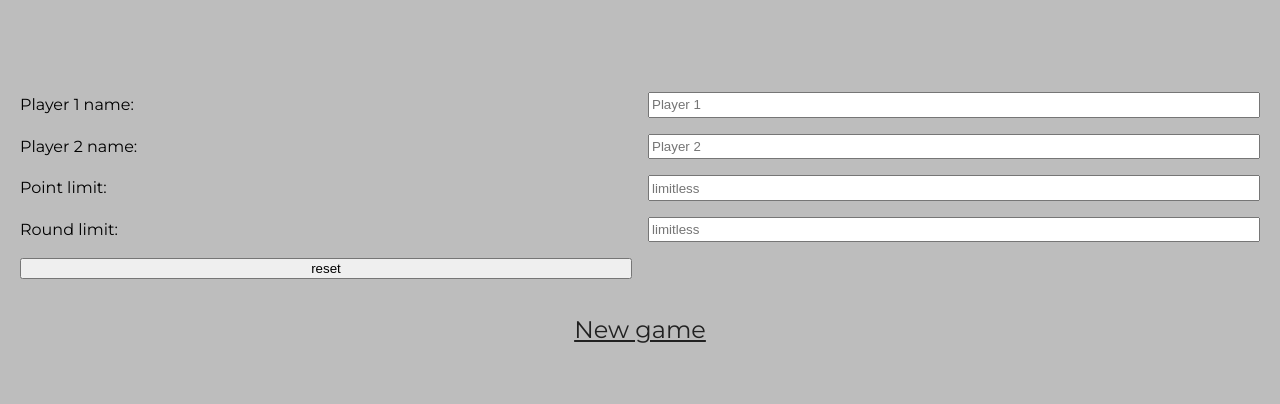
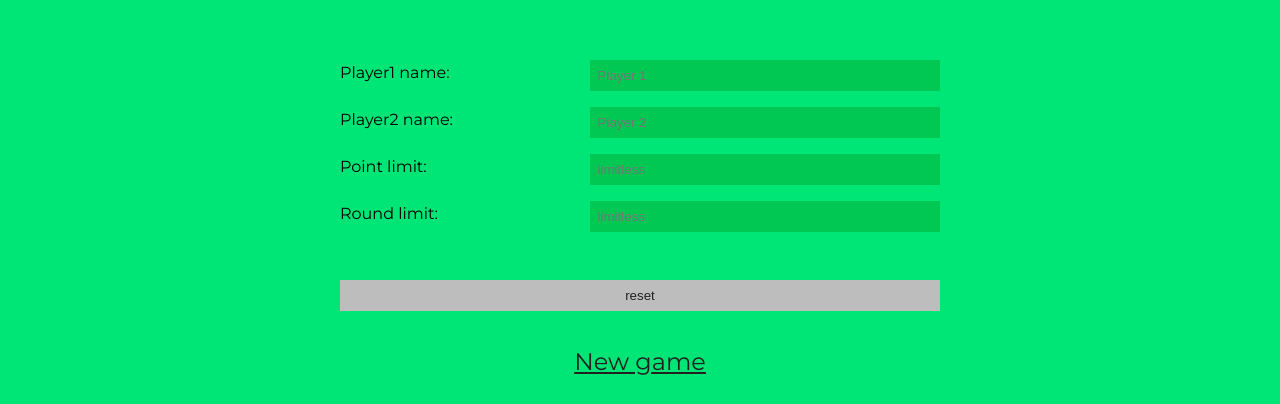
Before and after one commit to wojciechowski-piotr/rock-paper-scissors, a website: page index.html in a window 1280 px wide. Shown: the part 179-583 px from the top of the page. Drawn offline with Linux system fonts and the light colour scheme.

Commit message:
newGame screen styling

```diff
--- a/index.html
+++ b/index.html
@@ -15,9 +15,9 @@
         <div class="start-game">
             <div class="start-game__form">
                 <form>
-                    <label for="p1name">Player 1 name:</label>
+                    <label for="p1name">Player1 name:</label>
                     <input type="text" name="p1name" id="p1name" placeholder="Player 1">
-                    <label for="p2name">Player 2 name:</label>
+                    <label for="p2name">Player2 name:</label>
                     <input type="text" name="p2name" id="p2name" placeholder="Player 2">
                     <label for="point-limit">Point limit:</label>
                     <input type="number" name="point-limit" id="point-limit" placeholder="limitless">
--- a/src/scss/style.scss
+++ b/src/scss/style.scss
@@ -159,7 +159,7 @@ h1 {
     bottom: 0;
     left: 0;
     right: 0;
-    background-color:$gray;
+    background-color:$primary-color;
     z-index: 1;
     padding: 0 20px;
 
@@ -169,7 +169,9 @@ h1 {
 
     form {
         display: grid;
-        grid-template-columns: repeat(2, 1fr);
+        margin: 0 auto;
+        max-width: 600px;
+        grid-template-columns: 2fr 3fr;
         gap: 1rem;
         margin-bottom: 2rem;
         label {
@@ -177,6 +179,23 @@ h1 {
         }
         input {
             width: 100%;
+            padding: 0.5rem;
+            border: none;
+            background-color: $secondary-color;
+            color: $primary-text-color;
+            &[type="reset"] {
+                grid-column: 1 / 3;
+                background-color: $gray;
+                color: $primary-text-color;
+                margin-top: 2rem;
+            }
+            &[type="number"] {
+                -moz-appearance: textfield;
+                margin: 0;
+                &::-webkit-inner-spin-button, &::-webkit-outer-spin-button {
+                    -webkit-appearance: none;
+                }
+            }
         }
     }
 
```
Also changed, not shown: dist/css/style.min.css.
